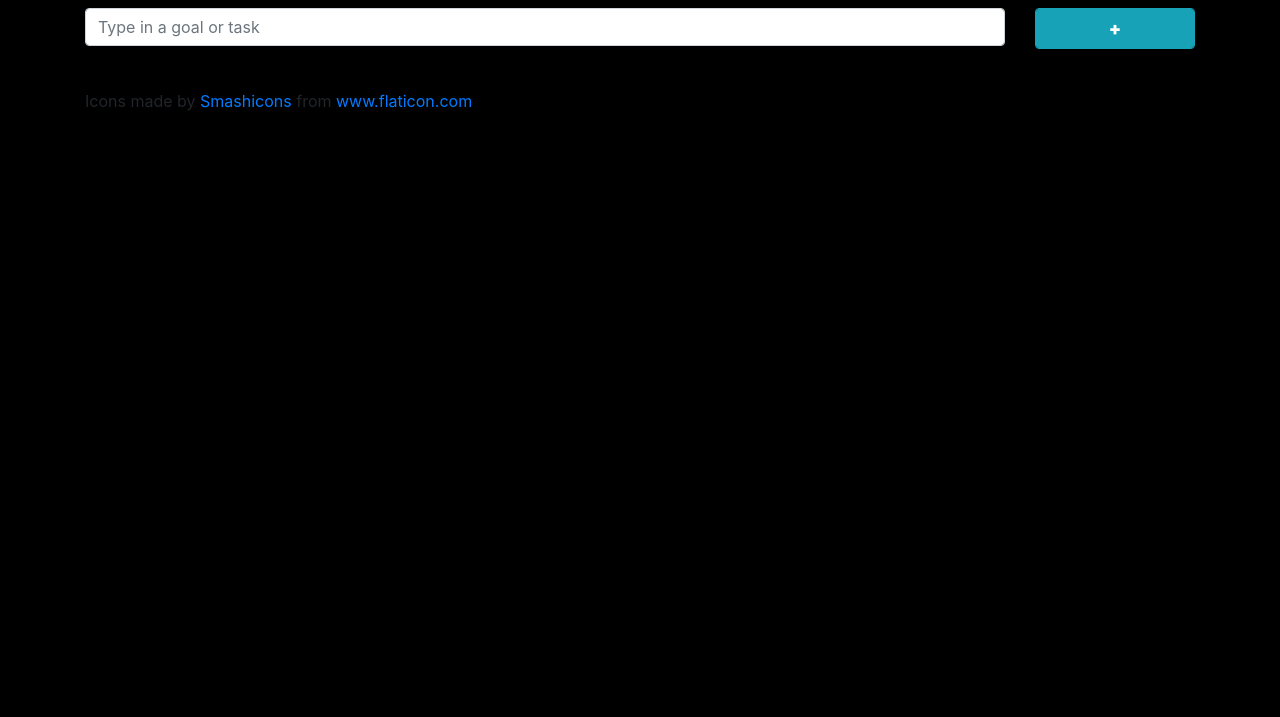
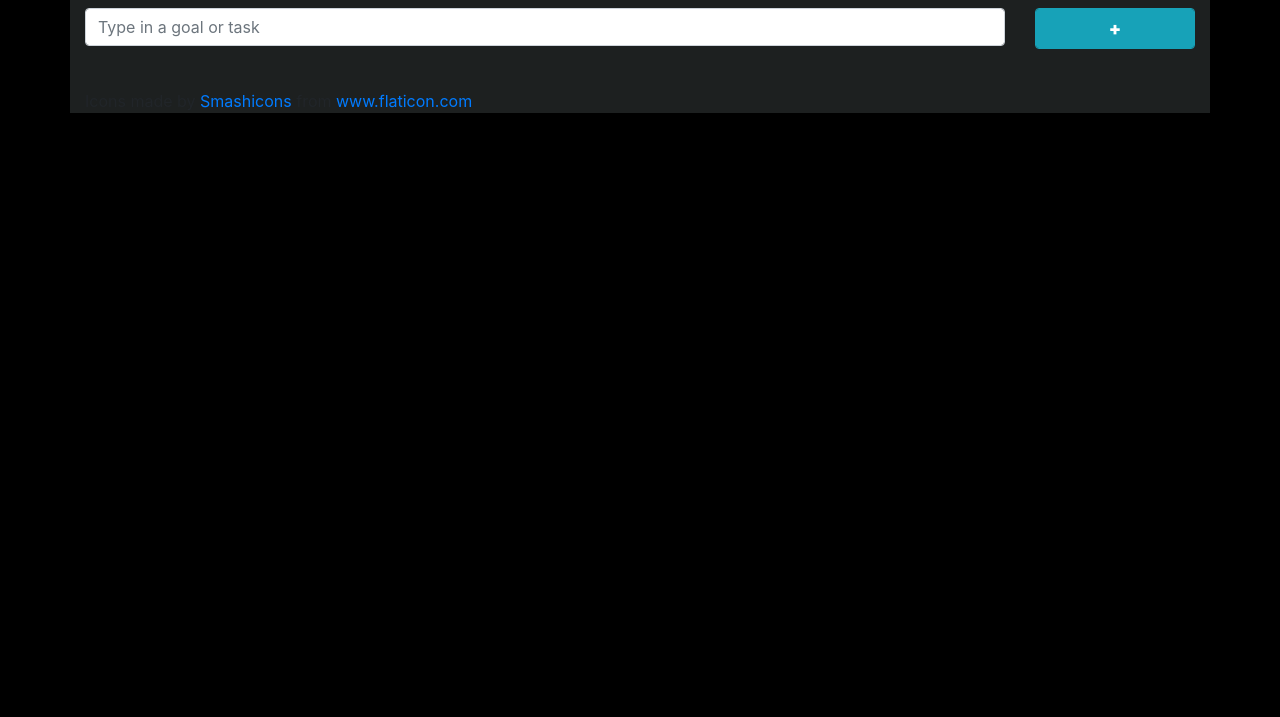
Before and after one commit to chani24/Mylist, a plain HTML site: page index.html in a window 1280 px wide. Shown: the part 83-800 px from the top of the page. Drawn offline with nearby package versions, Linux system fonts and the light colour scheme.

Commit message:
Update style.css

```diff
--- a/style.css
+++ b/style.css
@@ -1,3 +1,6 @@
 body{
     background-color: black;
 }
+.container{
+    background-color: rgb(29, 32, 32);
+}
```
